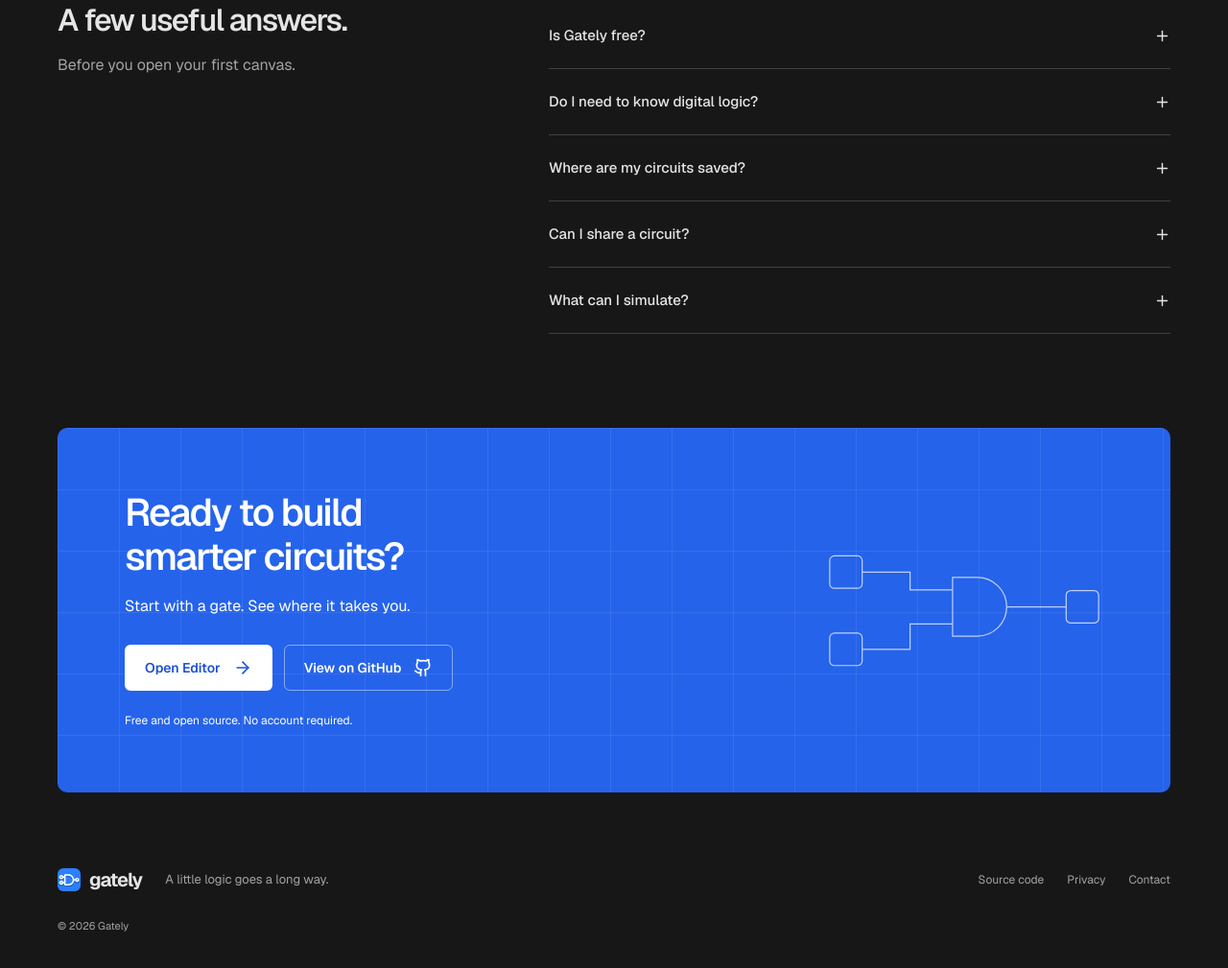
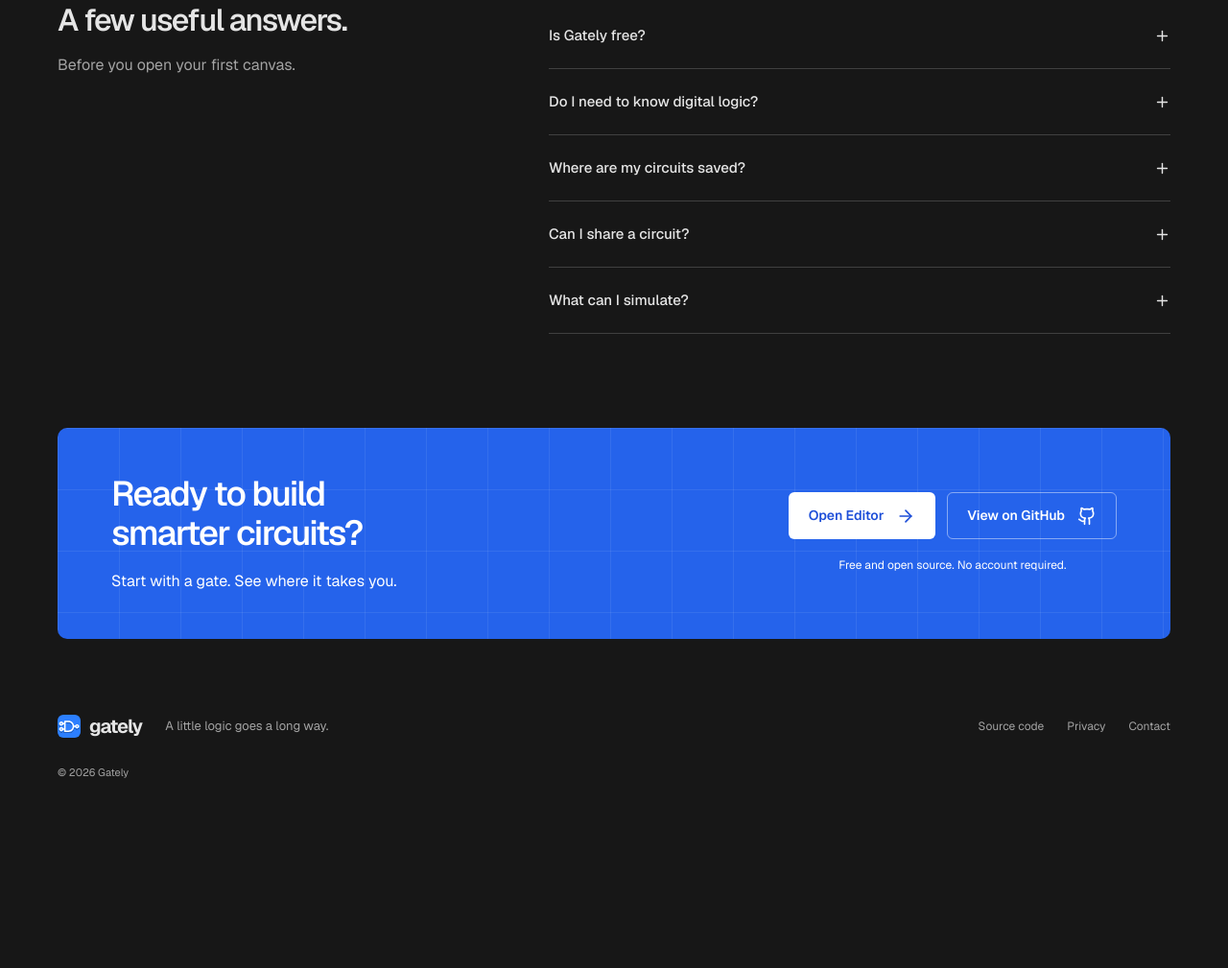
Before and after one commit to jakmaz/gately, an Astro site in the folder apps/landing/: page / in a window 1280 px wide. Shown: the part 2581-3590 px from the top of the page at 96% size. After the commit the page ends 3430 px from the top, so only its background shows below. Built offline with nearby package versions, Linux system fonts and the light colour scheme; Astro itself is replaced by a stand-in of ours.

Commit message:
feat: adopt compact closing cta

```diff
--- a/apps/landing/src/components/home/cta.tsx
+++ b/apps/landing/src/components/home/cta.tsx
@@ -2,14 +2,16 @@ import { ArrowRight, Github } from "lucide-react";
 
 export function CTA() {
   return (
-    <section className="closing studio-cta" aria-labelledby="cta-title">
-      <div>
+    <section id="cta" className="closing studio-cta" aria-labelledby="cta-title">
+      <div className="cta-copy">
         <h2 id="cta-title">
           Ready to build
           <br />
           smarter circuits?
         </h2>
         <p>Start with a gate. See where it takes you.</p>
+      </div>
+      <div className="cta-action-column">
         <div className="actions">
           <a className="button white" href="https://app.gately.dev">
             Open Editor <ArrowRight className="icon" aria-hidden="true" />
@@ -20,13 +22,6 @@ export function CTA() {
         </div>
         <span className="cta-note">Free and open source. No account required.</span>
       </div>
-      <svg className="cta-circuit" viewBox="0 0 360 210" aria-hidden="true">
-        <path d="M48 55H110V78H165 M48 155H110V122H165 M235 100H312" />
-        <rect x="6" y="34" width="42" height="42" rx="6" />
-        <rect x="6" y="134" width="42" height="42" rx="6" />
-        <path d="M165 62H197a38 38 0 0 1 0 76H165Z" />
-        <rect x="312" y="79" width="42" height="42" rx="6" />
-      </svg>
     </section>
   );
 }
--- a/apps/landing/src/styles/home.css
+++ b/apps/landing/src/styles/home.css
@@ -619,22 +619,26 @@ html:has(.gately-site) {
   line-height: 1.7;
 }
 .gately-site .closing {
-  padding: 65px 70px;
+  display: grid;
+  grid-template-columns: minmax(0, 1fr) auto;
+  align-items: center;
+  gap: 48px;
+  padding: 48px 56px;
   position: relative;
   background: var(--action);
   color: var(--primary-foreground);
-  display: flex;
-  align-items: center;
-  justify-content: space-between;
-  gap: 55px;
   border-radius: 10px;
   margin-bottom: 50px;
 }
-.gately-site .closing a:focus {
+.gately-site .closing a:focus-visible {
   outline-color: var(--primary-foreground);
 }
 .gately-site .closing h2 {
-  font-size: 40px;
+  max-width: 420px;
+  font-size: 36px;
+}
+.gately-site .cta-copy {
+  min-width: 0;
 }
 .gately-site .closing p {
   color: var(--primary-foreground);
@@ -642,20 +646,14 @@ html:has(.gately-site) {
   font-size: 16px;
 }
 .gately-site .closing .actions {
-  margin-top: 27px;
+  margin-top: 0;
+  flex-wrap: nowrap;
 }
 .gately-site .cta-note {
   display: block;
-  margin-top: 22px;
+  margin-top: 18px;
+  text-align: center;
   font-size: 12px;
-}
-.gately-site .cta-circuit {
-  width: 290px;
-  flex: none;
-  fill: none;
-  stroke: var(--primary-foreground);
-  stroke-width: 1.5;
-  opacity: 0.7;
 }
 .gately-site .footer {
   max-width: 1160px;
@@ -786,10 +784,12 @@ html:has(.gately-site) {
     gap: 35px;
   }
   .gately-site .closing {
-    padding: 45px;
+    grid-template-columns: 1fr;
+    gap: 28px;
+    padding: 40px;
   }
-  .gately-site .cta-circuit {
-    width: 220px;
+  .gately-site .cta-note {
+    text-align: left;
   }
 }
 @media (max-width: 767px) {
@@ -928,7 +928,6 @@ html:has(.gately-site) {
   }
   .gately-site .closing {
     padding: 35px 25px;
-    display: block;
     margin-bottom: 25px;
   }
   .gately-site .closing h2 {
@@ -939,9 +938,6 @@ html:has(.gately-site) {
   }
   .gately-site .closing .actions {
     gap: 10px;
-  }
-  .gately-site .cta-circuit {
-    display: none;
   }
   .gately-site .footer {
     gap: 18px;
@@ -1395,6 +1391,17 @@ html:has(.gately-site) {
 .gately-site .closing .outline-white:hover {
   color: var(--primary-foreground);
 }
+@media (max-width: 479px) {
+  .gately-site .closing .actions {
+    flex-direction: column;
+    align-items: stretch;
+  }
+}
+@media (max-width: 359px) {
+  .gately-site .closing h2 {
+    font-size: 30px;
+  }
+}
 .gately-site .footer nav a:last-child {
   display: block;
 }
```
